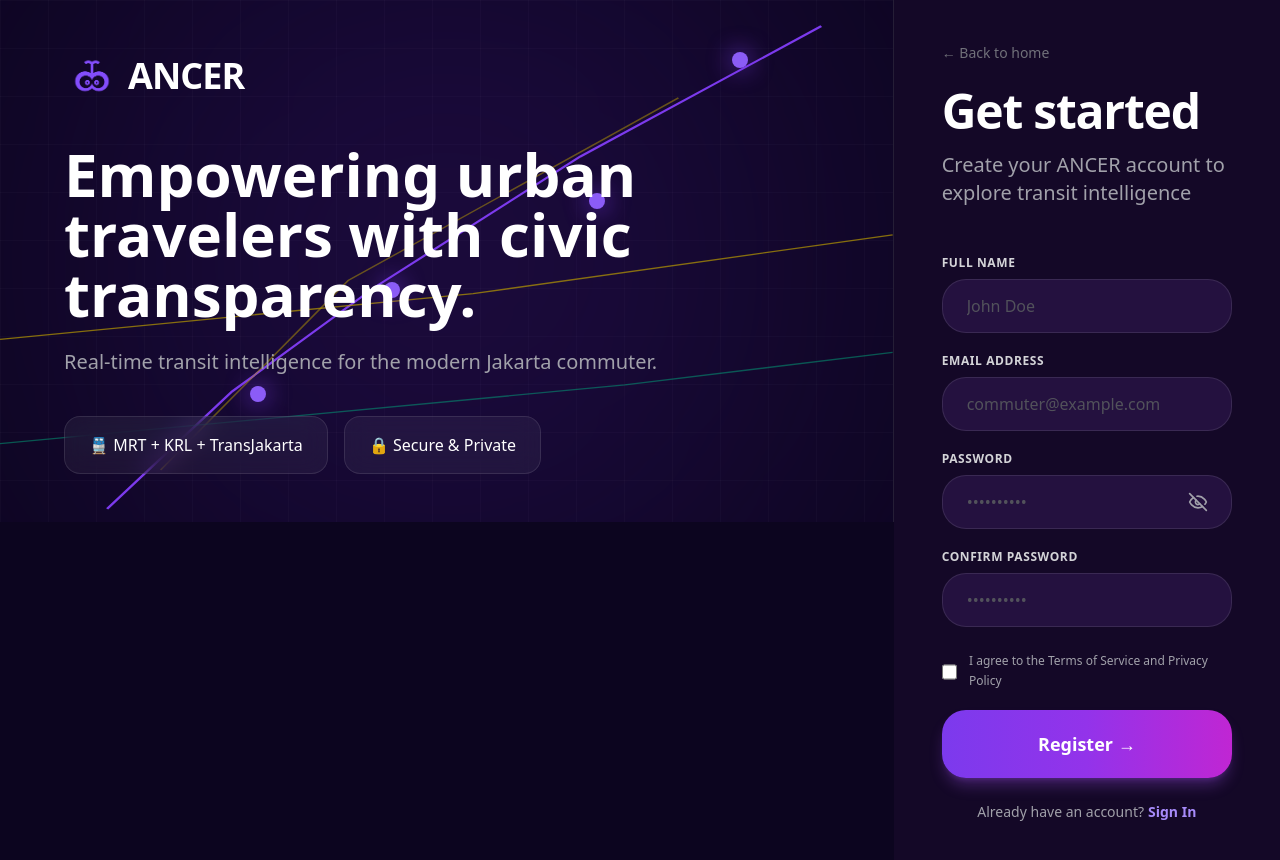
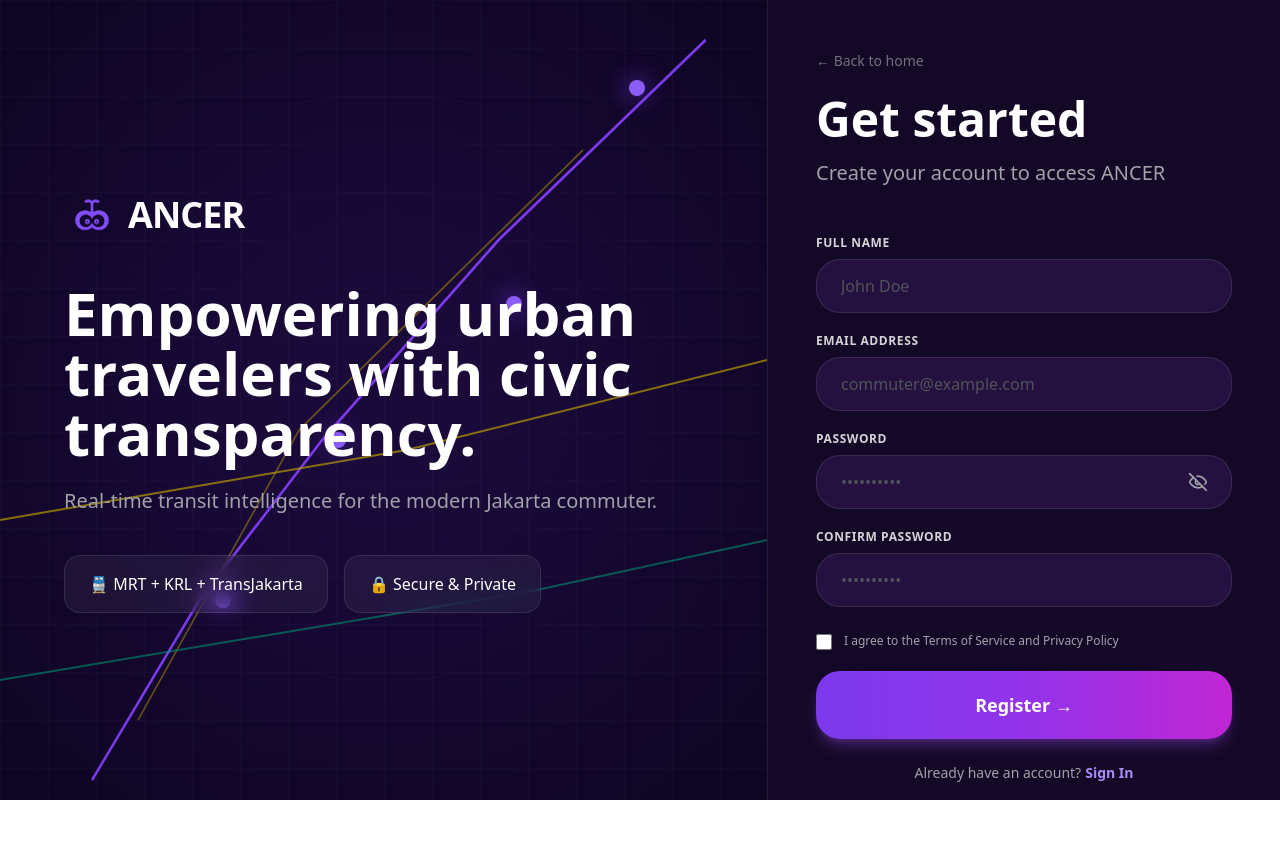
Before and after one commit to farrelabdaaghazka/Ancer, a React (Vite) app: page /register in a window 1280 px wide. After the commit the page ends 800 px from the top, so only its background shows below. Built offline with nearby package versions, Linux system fonts and the light colour scheme.

Commit message:
fix: memberbaiki grid kanan agar bisa di scroll dan tidak terpotong saat di scroll

```diff
--- a/src/pages/Register.jsx
+++ b/src/pages/Register.jsx
@@ -35,12 +35,14 @@ export default function RegisterPage() {
   };
 
   return (
-    <div className="min-h-screen flex flex-col lg:flex-row text-white bg-[#0C051F]">
+    <div className="h-screen w-full flex flex-col lg:flex-row text-white bg-[#0C051F] overflow-hidden">
       {/* SEBELAH KIRI: Komponen Side */}
-      <AuthLayoutSide />
+      <div className="w-full lg:w-[60%] h-full hidden lg:block">
+        <AuthLayoutSide />
+      </div>
 
       {/* SEBELAH KANAN: Form Menu Registrasi */}
-      <div className="w-full lg:w-[40%] bg-[#140827] flex items-center justify-center px-8 xl:px-12 py-10 overflow-y-auto">
+      <div className="w-full lg:w-[40%] bg-[#140827] flex items-start justify-center px-8 xl:px-12 py-12 overflow-y-auto">
         <div className="w-full max-w-md">
 
           {/* TOMBOL KEMBALI */}
@@ -51,12 +53,12 @@ export default function RegisterPage() {
             ← Back to home
           </button>
 
-          {/* JUDUL UTAMA & FONT (Kembar Identik dengan Login) */}
-          <h1 className="text-4xl xl:text-5xl 2xl:text-6xl font-bold mb-4 tracking-tight">
+          <h1 className="text-4xl xl:text-5xl 2xl:text-6xl font-bold mb-4">
             Get started
           </h1>
+
           <p className="text-zinc-400 text-lg xl:text-xl mb-12">
-            Create your ANCER account to explore transit intelligence
+            Create your account to access ANCER
           </p>
 
           {/* NOTIFIKASI ERROR */}
```
